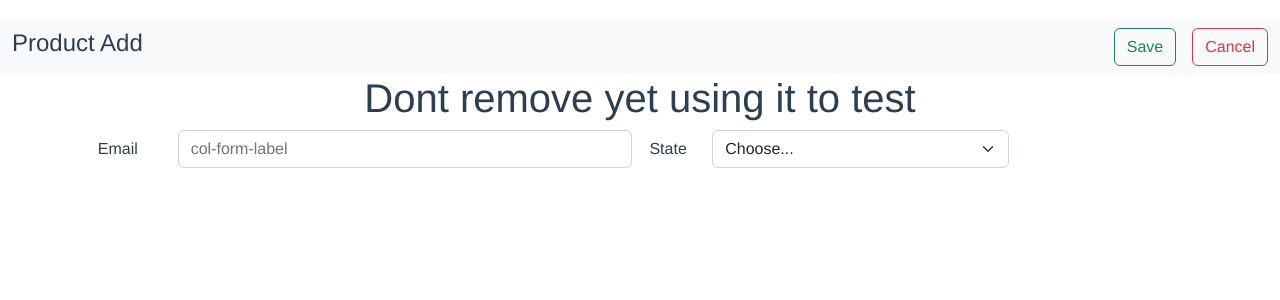
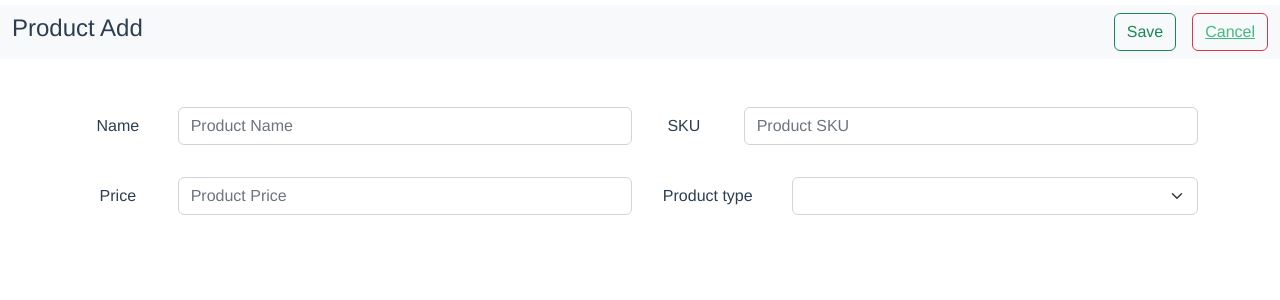
Before and after one commit to Epheoluwa/scandwebvue, a Vue app: page /add in a window 1280 px wide. Shown: the top 300 px of the page. Built offline with nearby package versions, Linux system fonts and the light colour scheme.

Commit message:
create router

```diff
--- a/src/App.vue
+++ b/src/App.vue
@@ -1,20 +1,17 @@
 <template>
 
-  <MainNav page="Add"/>
-  <AddProduct msg="Dont remove yet using it to test"/>
+  <!-- <MainNav page="Add"/> -->
+  <router-view />
 </template>
 
 <script>
-import AddProduct from './components/AddProduct.vue'
 
-import MainNav from './components/mainNav.vue'
 
 
 export default {
   name: 'App',
   components: {
-    AddProduct,
-    MainNav,
+
 }
 }
 </script>
@@ -26,6 +23,6 @@ export default {
   -moz-osx-font-smoothing: grayscale;
   text-align: center;
   color: #2c3e50;
-  margin-top: 20px;
+  margin-top: 5px;
 }
 </style>
--- a/src/components/AddProduct.vue
+++ b/src/components/AddProduct.vue
@@ -1,38 +1,148 @@
 <template>
+
+<form @submit.prevent="submitform">
   <div class="hello">
-    <h1>{{ msg }}</h1>
+    <MainNav page="Add">
+      <button class="btn btn-outline-success" type="submit">Save</button>
+      <button class="btn btn-outline-danger ms-3"><router-link :to="{ name: 'ViewProduct'}" >Cancel</router-link></button>
+    </MainNav>
     <div class="container">
-      <form class="row g-3">
+      <div class="row g-3">
           <div class="col-md-6">
             <div class="row mb-3">
-                  <label for="colFormLabel" class="col-sm-2 col-form-label">Email</label>
+                  <label for="colFormLabel" class="col-sm-2 col-form-label">Name</label>
                   <div class="col-sm-10">
-                    <input type="email" class="form-control" id="colFormLabel" placeholder="col-form-label">
+                    <input type="name" class="form-control" id="colFormLabel" placeholder="Product Name" v-model="data.name">
                   </div>
             </div>
           </div>
-          <div class="col-md-4">
+          <div class="col-md-6">
             <div class="row mb-3">
-                  <label for="colFormLabel" class="col-sm-2 col-form-label">State</label>
+                  <label for="colFormLabel" class="col-sm-2 col-form-label">SKU</label>
                   <div class="col-sm-10">
-                    <select id="inputState" class="form-select">
-                      <option selected>Choose...</option>
-                      <option>...</option>
+                    <input type="name" class="form-control" id="colFormLabel" placeholder="Product SKU" v-model="data.sku">
+                  </div>
+            </div>
+          </div>
+          <div class="col-md-6">
+            <div class="row mb-3">
+                  <label for="colFormLabel" class="col-sm-2 col-form-label">Price</label>
+                  <div class="col-sm-10">
+                    <input type="number" class="form-control" id="colFormLabel" placeholder="Product Price" v-model="data.price">
+                  </div>
+            </div>
+          </div>
+          <div class="col-md-6">
+            <div class="row mb-3">
+                  <label for="colFormLabel" class="col-sm-3 col-form-label">Product type</label>
+                  <div class="col-sm-9">
+                    <select id="" class="form-select" v-model="data.prod_type" @click="defineShowtype">
+                      <option value="size">DVD</option>
+                      <option value="book">Book</option>
+                      <option value="furniture">Furniture</option>
                     </select>
                   </div>
             </div>
           </div>
-      </form>
+          <div class="col-md-6" v-show="sizetype">
+            <div class="row mb-3">
+                  <label for="colFormLabel" class="col-sm-2 col-form-label">Size</label>
+                  <div class="col-sm-10">
+                    <input type="number" class="form-control" id="colFormLabel" placeholder="Product Size" v-model="data.size">
+                  </div>
+            </div>
+          </div>
+          <div class="col-md-6" v-show="booktype">
+            <div class="row mb-3">
+                  <label for="colFormLabel" class="col-sm-2 col-form-label">Weight</label>
+                  <div class="col-sm-10">
+                    <input type="number" class="form-control" id="colFormLabel" placeholder="Product Weight" v-model="data.weight">
+                  </div>
+            </div>
+          </div>
+          <div class="col-md-4" v-show="furnituretype">
+            <div class="row mb-3">
+                  <label for="colFormLabel" class="col-sm-2 col-form-label">Height</label>
+                  <div class="col-sm-10">
+                    <input type="number" class="form-control" id="colFormLabel" placeholder="Product Height" v-model="data.height">
+                  </div>
+            </div>
+          </div>
+          <div class="col-md-4" v-show="furnituretype">
+            <div class="row mb-3">
+                  <label for="colFormLabel" class="col-sm-2 col-form-label">Width</label>
+                  <div class="col-sm-10">
+                    <input type="number" class="form-control" id="colFormLabel" placeholder="Product Width" v-model="data.width">
+                  </div>
+            </div>
+          </div>
+          <div class="col-md-4" v-show="furnituretype">
+            <div class="row mb-3">
+                  <label for="colFormLabel" class="col-sm-2 col-form-label">Length</label>
+                  <div class="col-sm-10">
+                    <input type="number" class="form-control" id="colFormLabel" placeholder="Product Length" v-model="data.length">
+                  </div>
+            </div>
+          </div>
+      </div>
     </div>
 
   </div>
+  </form>
 </template>
 
 <script>
+import MainNav from './mainNav.vue'
+import { reactive, ref } from 'vue'
 export default {
   name: 'HelloWorld',
-  props: {
-    msg: String
+  components: { MainNav, },
+  setup(){
+    const data = reactive({
+      'name': '',
+      'sku': '',
+      'price': '',
+      'prod_type': '',
+      'weight': '',
+      'height': '',
+      'size': '',
+      'width': '',
+      'length': ''
+    })
+    const sizetype = ref(false);
+    const booktype = ref(false);
+    const furnituretype = ref(false);
+    const defineShowtype = function(){
+      if(data.prod_type === "size" ){
+        sizetype.value = true
+        booktype.value = false
+        furnituretype.value = false
+      }
+      if(data.prod_type === "book" ){
+        sizetype.value = false
+        booktype.value = true
+        furnituretype.value = false
+      }
+      if(data.prod_type === "furniture" ){
+        sizetype.value = false
+        booktype.value = false
+        furnituretype.value = true
+      }
+
+
+    }
+
+    const submitform = function () {
+
+    }
+    return{
+      data,
+      submitform,
+      sizetype,
+      booktype,
+      furnituretype,
+      defineShowtype
+    }
   }
 }
 </script>
--- a/src/components/ViewProduct.vue
+++ b/src/components/ViewProduct.vue
@@ -1,4 +1,9 @@
 <template>
+  <MainNav page="View">
+    <button class="btn btn-outline-success"><router-link :to="{ name: 'AddProduct'}" >Add</router-link></button>
+    <button class="btn btn-outline-success ms-3">Mass Delete</button>
+  </MainNav>
+  <div class="container">
     <div class="card" style="width: 18rem;">
         <div class="card-body">
           <h5 class="card-title">Card title</h5>
@@ -8,15 +13,16 @@
           <a href="#" class="card-link">Another link</a>
         </div>
       </div>
+  </div>
 </template>
 
 <script>
+import MainNav from './mainNav.vue'
 export default {
-    setup () {
-
-
-        return {}
-    }
+    setup() {
+        return {};
+    },
+    components: { MainNav, }
 }
 </script>
 
--- a/src/components/mainNav.vue
+++ b/src/components/mainNav.vue
@@ -1,11 +1,10 @@
 <template>
-    <div>
+    <div class="mb-5">
         <nav class="navbar navbar-expand-lg navbar-light bg-light">
             <div class="container-fluid">
               <h4>Product {{page}}</h4>
                 <div class="d-flex justify-content-between">
-        <button class="btn btn-outline-success">Save</button>
-        <button class="btn btn-outline-danger ms-3">Cancel</button>
+                  <slot></slot>
                 </div>
 
             </div>
@@ -17,7 +16,7 @@
 export default {
     name: 'mainNav',
     props:{
-      page: String
+      page: String,
     }
 }
 </script>
--- a/src/main.js
+++ b/src/main.js
@@ -1,7 +1,8 @@
 import "bootstrap/dist/css/bootstrap.css";
 import { createApp } from 'vue'
 import App from './App.vue'
+import router from './router';
 
-createApp(App).mount('#app')
+createApp(App).use(router).mount('#app')
 
 import "bootstrap/dist/js/bootstrap.js";
--- /dev/null
+++ b/src/router/index.js
@@ -0,0 +1,27 @@
+import { createRouter, createWebHistory } from "vue-router";
+
+import ViewProduct from '../components/ViewProduct.vue'
+import AddProduct from '../components/AddProduct.vue'
+
+
+
+const routes = [
+    {
+        path: '/',
+        name: 'ViewProduct',
+        component: ViewProduct,
+    },
+    {
+        path: '/add',
+        name: 'AddProduct',
+        component: AddProduct
+    }
+];
+
+const router =  createRouter({
+    history: createWebHistory(process.env.BASE_URL),
+    routes
+})
+
+
+export default router
```
Lines whose indentation alone changed are shown as unchanged.
